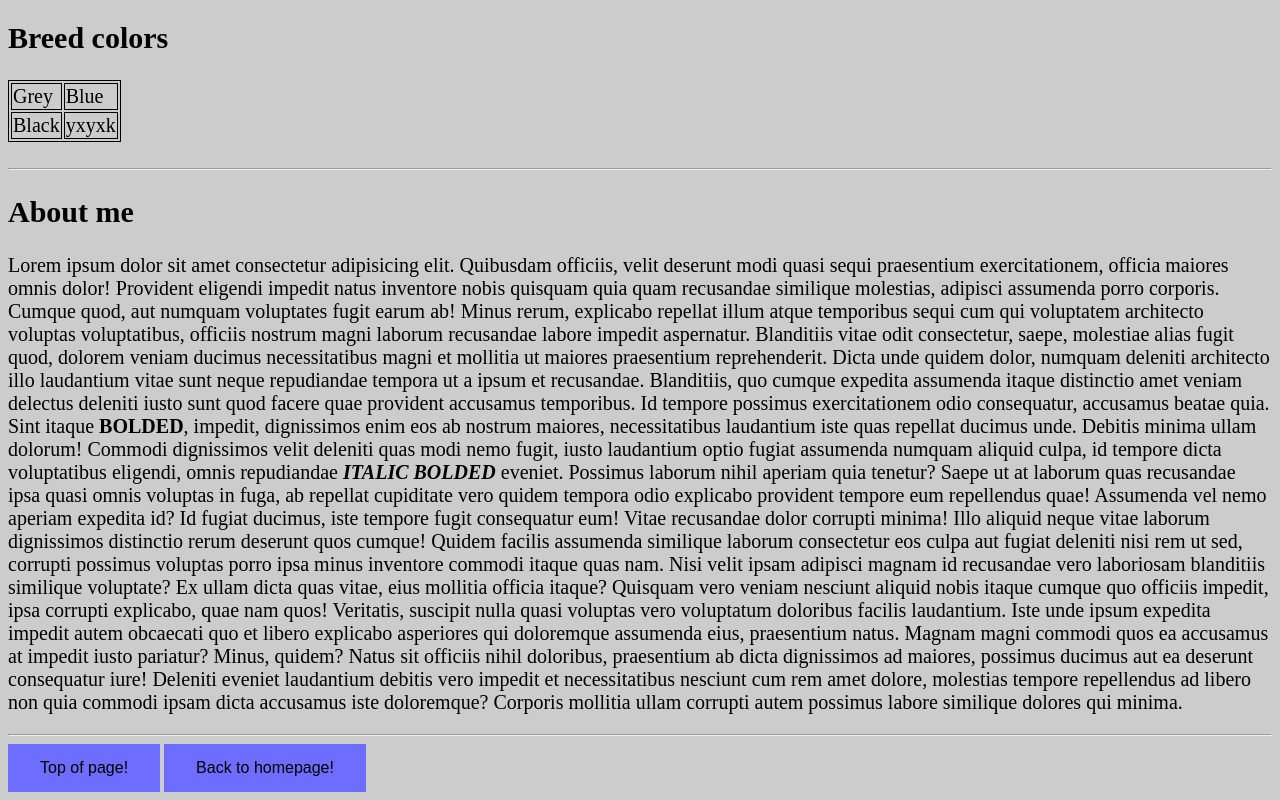
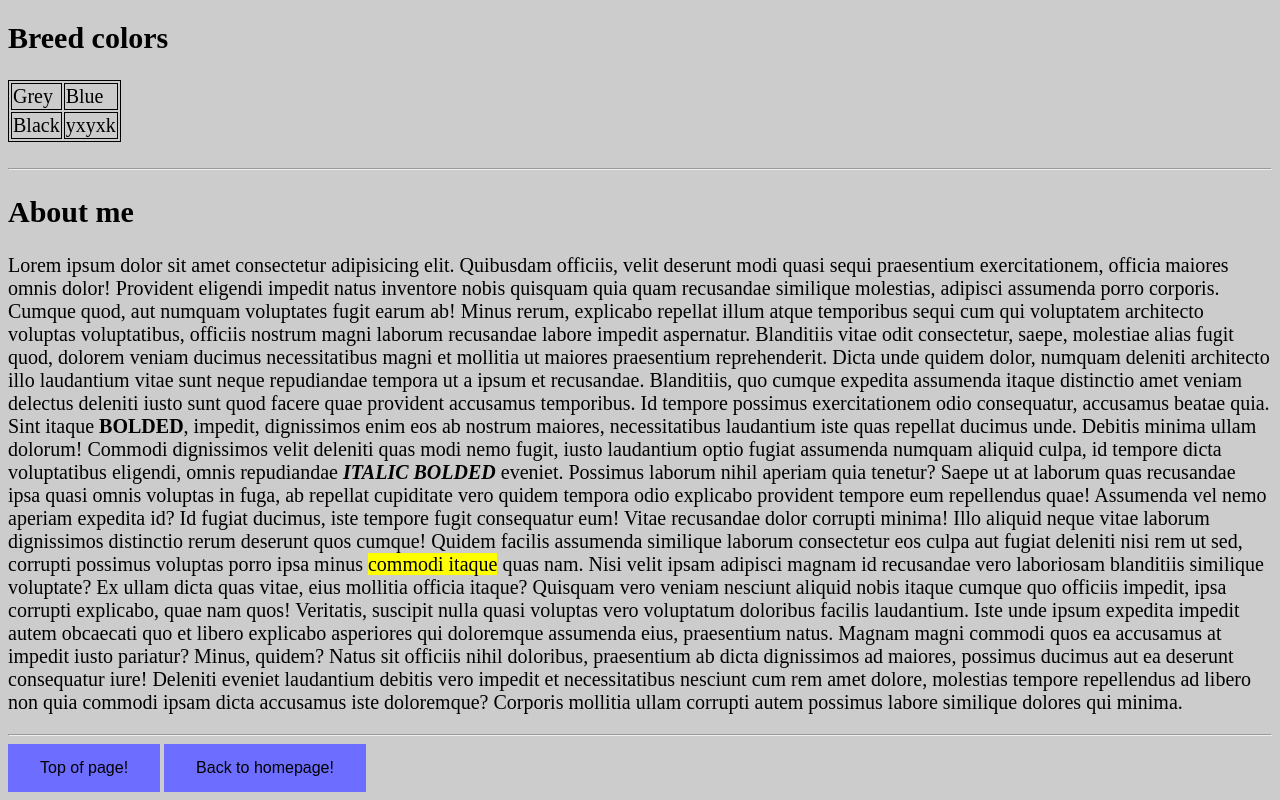
Before and after one commit to ivan-turk/html-vjezbe, a plain HTML site: page domaci_1.html in a window 1280 px wide. Shown: the part 951-1751 px from the top of the page. Drawn offline with Linux system fonts and the light colour scheme.

Commit message:
dodani tag za markiranje u dnu paragrafa

```diff
--- a/domaci_1.html
+++ b/domaci_1.html
@@ -66,7 +66,7 @@
       voluptatibus eligendi, omnis repudiandae <i><b>ITALIC BOLDED</b></i> eveniet. Possimus laborum nihil aperiam quia tenetur? Saepe ut at laborum quas recusandae ipsa quasi
       omnis voluptas in fuga, ab repellat cupiditate vero quidem tempora odio explicabo provident tempore eum repellendus quae! Assumenda vel nemo aperiam expedita id? Id fugiat
       ducimus, iste tempore fugit consequatur eum! Vitae recusandae dolor corrupti minima! Illo aliquid neque vitae laborum dignissimos distinctio rerum deserunt quos cumque!
-      Quidem facilis assumenda similique laborum consectetur eos culpa aut fugiat deleniti nisi rem ut sed, corrupti possimus voluptas porro ipsa minus inventore commodi itaque
+      Quidem facilis assumenda similique laborum consectetur eos culpa aut fugiat deleniti nisi rem ut sed, corrupti possimus voluptas porro ipsa minus <mark>commodi itaque</mark>
       quas nam. Nisi velit ipsam adipisci magnam id recusandae vero laboriosam blanditiis similique voluptate? Ex ullam dicta quas vitae, eius mollitia officia itaque? Quisquam
       vero veniam nesciunt aliquid nobis itaque cumque quo officiis impedit, ipsa corrupti explicabo, quae nam quos! Veritatis, suscipit nulla quasi voluptas vero voluptatum
       doloribus facilis laudantium. Iste unde ipsum expedita impedit autem obcaecati quo et libero explicabo asperiores qui doloremque assumenda eius, praesentium natus. Magnam
```
